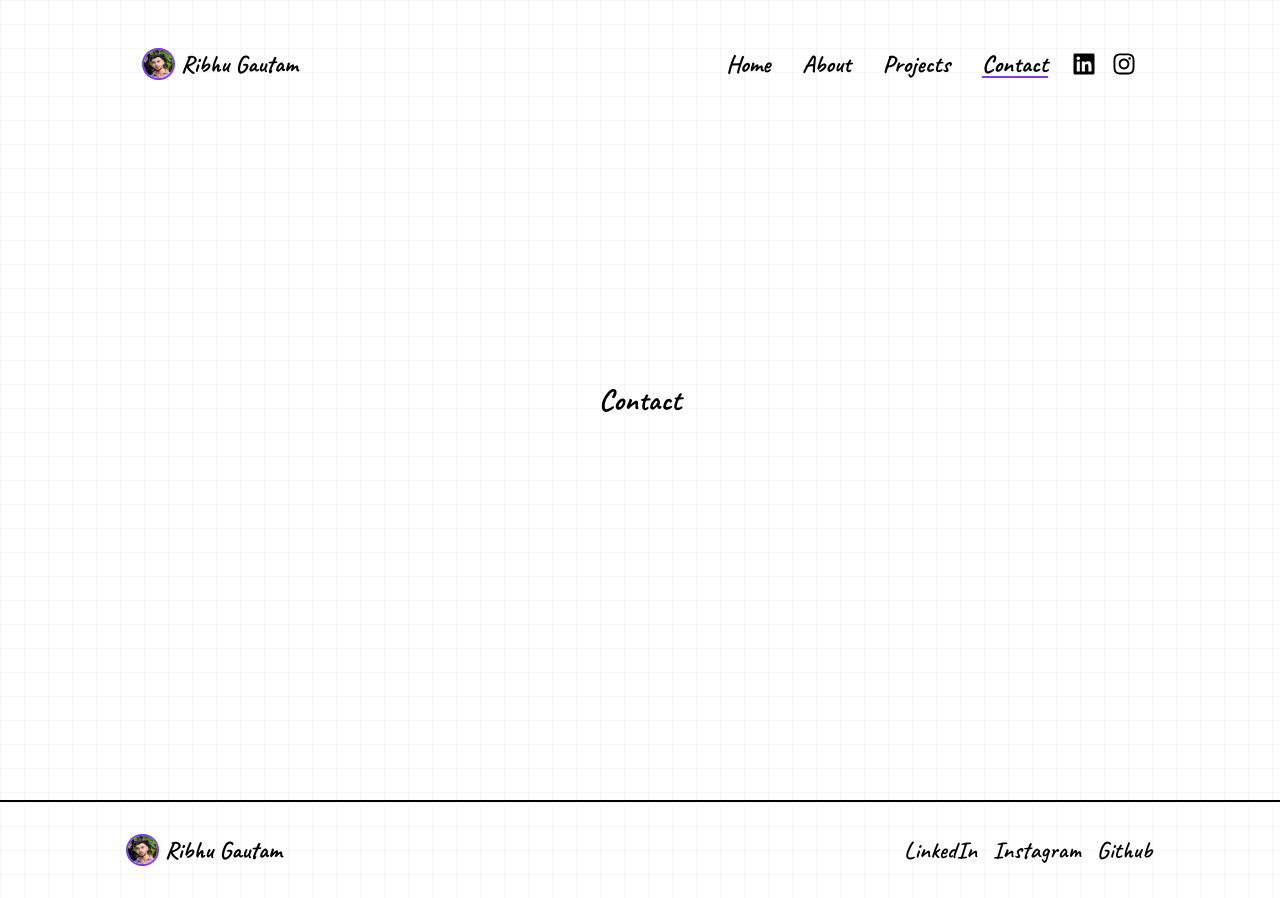
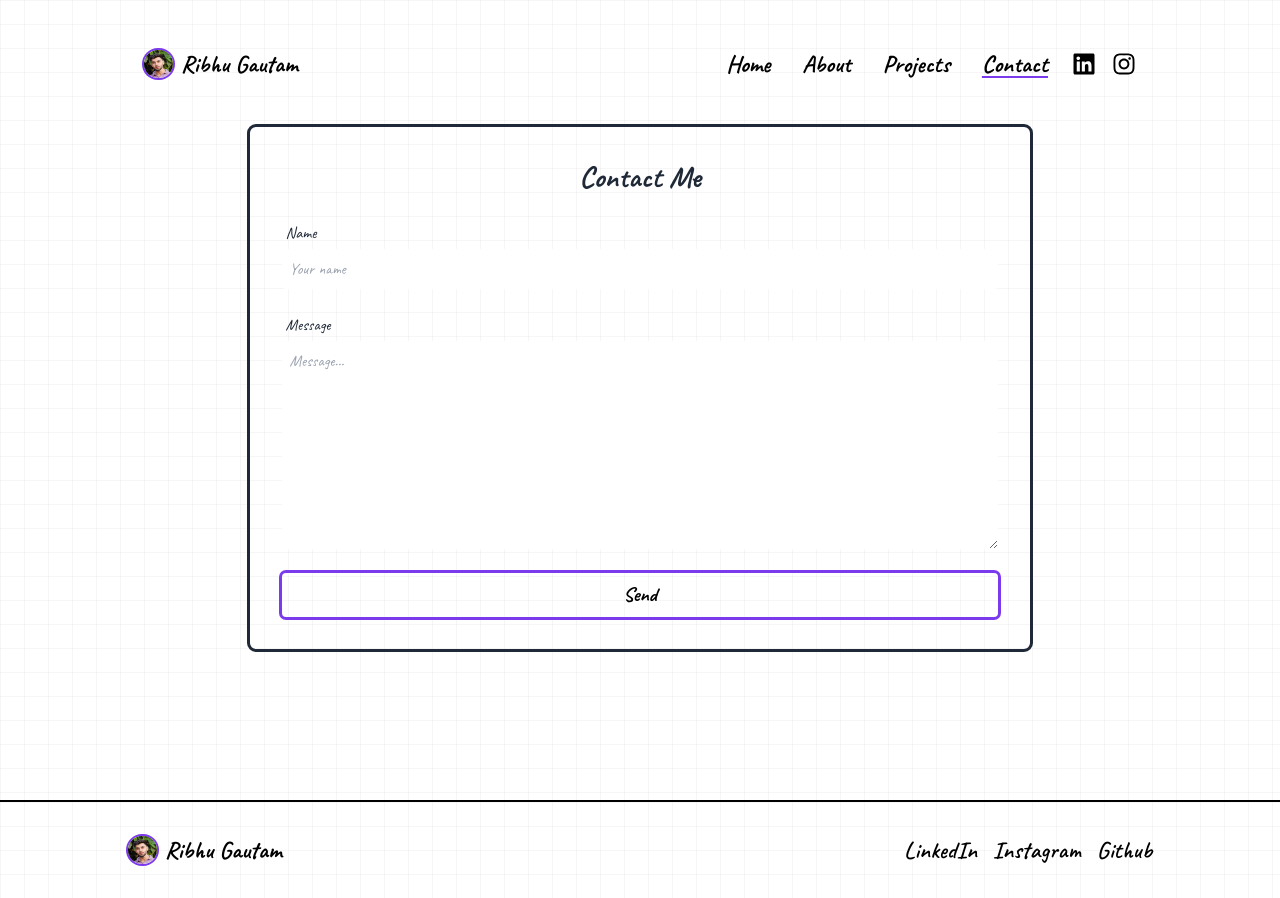
Before and after one commit to ribhugautam/Portfolio, a Next.js app: page /contact in a window 1280 px wide. Built offline with nearby package versions, Linux system fonts and the light colour scheme; a web font is replaced by a local one.

Commit message:
Added contact page

```diff
--- a/src/app/(root)/contact/page.tsx
+++ b/src/app/(root)/contact/page.tsx
@@ -1,8 +1,79 @@
+"use client";
+
+import { useState } from "react";
+
 function page() {
+  const [name, setName] = useState("");
+  // const [email, setEmail] = useState("");
+  const [message, setMessage] = useState("");
+
+  const handleEmailClick = () => {
+    window.location.href = `mailto:gautamribhu@gmail.com?subject=${name}?body=${message}`;
+    setName("");
+    setEmail("");
+    setMessage("");
+  };
+
   return (
     <div className="pattern h-dvh">
-      <div className=" h-screen w-11/12 max-w-[80%] mx-auto flex justify-center items-center">
-        <h1 className="text-3xl font-bold font-Caveat text-black">Contact</h1>
+      <div className="min-h-screen font-Caveat w-11/12 max-w-[80%] mx-auto flex justify-center items-center">
+        <section className="p-6 w-full pt-36 md:pt-0 text-gray-800">
+          <form
+            onSubmit={handleEmailClick}
+            className="w-[80%] p-8 mx-auto outline space-y-6 rounded-md shadow"
+          >
+            <h2 className="w-full text-3xl text-center font-bold leading-tight">
+              Contact Me
+            </h2>
+            <div>
+              <label htmlFor="name" className="block mb-1 ml-1">
+                Name
+              </label>
+              <input
+                id="name"
+                type="text"
+                placeholder="Your name"
+                onChange={(e) => setName(e.target.value)}
+                required
+                className="block w-full p-2 rounded focus:outline-none focus:ring ring-violet-600 dark:bg-gray-100"
+              />
+            </div>
+            {/* <div>
+              <label htmlFor="email" className="block mb-1 ml-1">
+                Email
+              </label>
+              <input
+                id="email"
+                type="email"
+                placeholder="Your email"
+                onChange={(e) => setEmail(e.target.value)}
+                required
+                className="block w-full p-2 rounded focus:outline-none focus:ring ring-violet-600 dark:bg-gray-100"
+              />
+            </div> */}
+            <div>
+              <label htmlFor="message" className="block mb-1 ml-1">
+                Message
+              </label>
+              <textarea
+                id="message"
+                rows={8}
+                required
+                onChange={(e) => setMessage(e.target.value)}
+                placeholder="Message..."
+                className="block w-full p-2 rounded autoexpand focus:outline-none focus:ring ring-violet-600 dark:bg-gray-100"
+              ></textarea>
+            </div>
+            <div>
+              <button
+                type="submit"
+                className="w-full active:scale-95 px-4 py-2 ring ring-violet-600 font-bold rounded shadow text-xl text-black"
+              >
+                Send
+              </button>
+            </div>
+          </form>
+        </section>
       </div>
     </div>
   );
--- a/src/app/(root)/page.tsx
+++ b/src/app/(root)/page.tsx
@@ -26,8 +26,10 @@ export default function Home() {
               transforming ideas into{" "}
               <span className="font-semibold">reality</span>. With a strong
               foundation in{" "}
-              <span className="font-semibold text-violet-600">full stack development</span>, I
-              am dedicated to creating{" "}
+              <span className="font-semibold text-violet-600">
+                full stack development
+              </span>
+              , I am dedicated to creating{" "}
               <span className="font-semibold">innovative solutions</span> that
               enhance user experiences and drive efficiency. My passion for
               technology fuels my{" "}
@@ -35,9 +37,13 @@ export default function Home() {
               allowing me to stay updated with the latest trends and best
               practices in the industry.
               <br className="hidden md:inline lg:hidden" />I believe in the
-              power of <span className="font-semibold text-violet-600">collaboration</span> and{" "}
-              <span className="font-semibold text-violet-600">creativity</span>, striving to
-              make a positive impact through my work.
+              power of{" "}
+              <span className="font-semibold text-violet-600">
+                collaboration
+              </span>{" "}
+              and{" "}
+              <span className="font-semibold text-violet-600">creativity</span>,
+              striving to make a positive impact through my work.
             </p>
           </div>
           <div className="flex items-center relative z-[-2] justify-center p-6 mt-8 lg:mt-0 h-72 sm:h-80 lg:h-96 xl:h-112 2xl:h-128">
@@ -63,7 +69,7 @@ export default function Home() {
         <h1 className="text-5xl font-bold underline decoration-violet-600 underline-offset-4 font-Caveat text-black text-center">
           Stack
         </h1>
-        <section className="flex flex-col-reverse lg:flex-row items-center justify-between p-6 sm:py-24 gap-8">
+        <section className="flex flex-col-reverse lg:flex-row-reverse items-center justify-between p-6 sm:py-24 gap-8">
           <p className=" text-2xl p-6 text-center rounded-sm lg:max-w-md xl:max-w-lg lg:text-left">
             As a <span className="text-violet-600">Full Stack Developer</span>,
             I have a diverse skill set that enables me to build robust web
```
